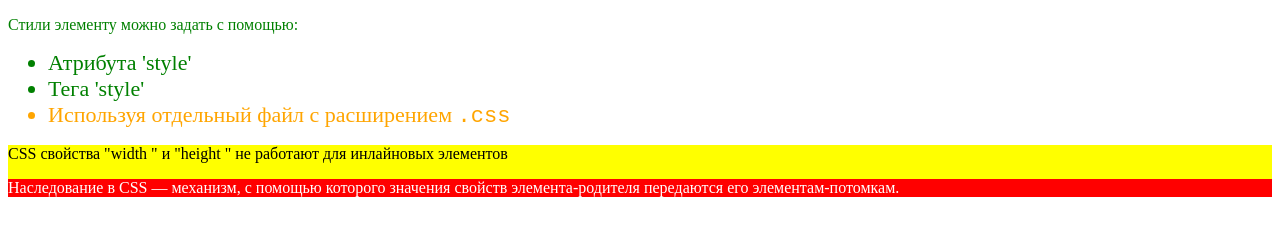
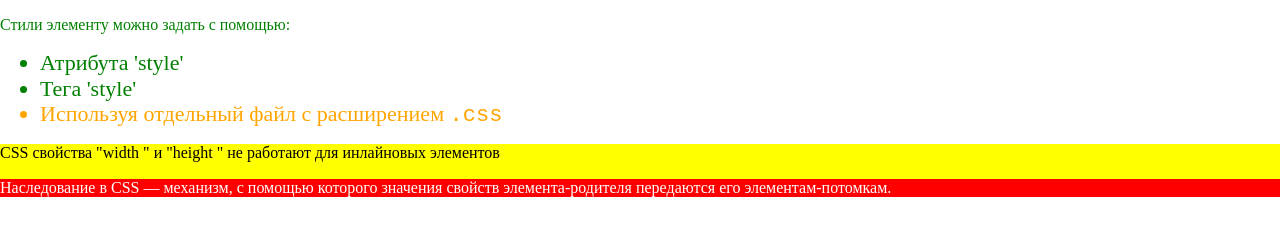
Before and after one commit to bratok11/HTML, a plain HTML site: page lesson4/task-1/index.html in a window 1280 px wide. Drawn offline with nearby package versions, Linux system fonts and the light colour scheme.

Commit message:
did task2

```diff
--- a/lesson4/task-1/index.html
+++ b/lesson4/task-1/index.html
@@ -4,7 +4,11 @@
 <head>
     <meta charset="UTF-8" />
     <title>Первые стили</title>
-    <link rel="stylesheet" href="lesson4\task2\normalizecss.html">
+    <link rel="stylesheet" href="https://cdnjs.cloudflare.com/ajax/libs/normalize/8.0.1/normalize.css
+
+
+
+    ">
 </head>
 <style>
     li {
```
